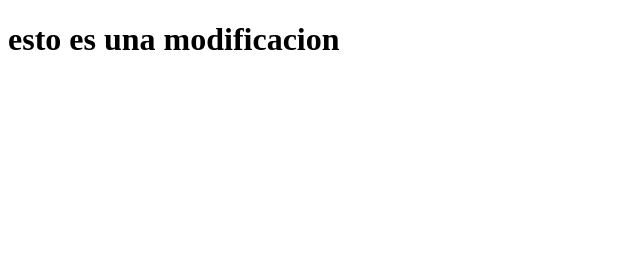
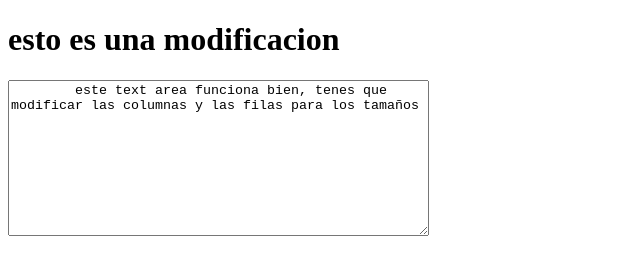
Before and after one commit to MFERMTZ89/prueba-nico, a plain HTML site: page index.html in a window 1280 px wide. Shown: the whole page, without its empty margins (0-640 px from the left). Drawn offline with Linux system fonts and the light colour scheme.

Commit message:
aca no paso nada, reinstale el visual y estaba probando si funciona, te deje un text area tambien

```diff
--- a/index.html
+++ b/index.html
@@ -10,5 +10,8 @@
     <h1>
        esto es una modificacion
     </h1>
+    <textarea name="" id="" cols="50" rows="10">
+        este text area funciona bien, tenes que modificar las columnas y las filas para los tamaños
+    </textarea>
 </body>
 </html>
```
